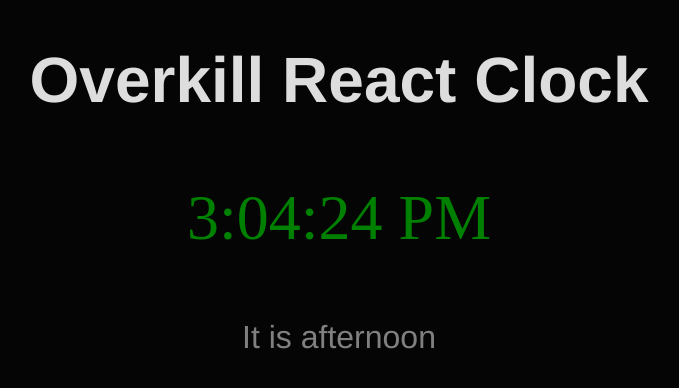
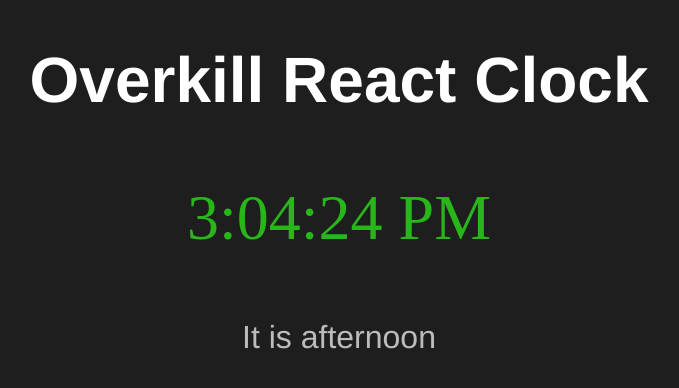
Before and after one commit to phss/overkill-react-clock, a React app: page / in a window 1280 px wide. Shown: the top 388 px of the page, without its empty margins (301-980 px from the left). Built offline with nearby package versions, Linux system fonts and the light colour scheme; the HTML template or start-up script is replaced by a standard one; a web font is replaced by a local one.

Commit message:
Tweak styles

```diff
--- a/src/styles/index.css
+++ b/src/styles/index.css
@@ -8,18 +8,18 @@
 
 body {
     font-family: "Helvetica Neue", Helvetica, Arial, sans-serif;
-    color: #ddd;
-    background-color: #050505;
+    color: #fff;
+    background-color: #050505e5;
     text-align: center;
     font-size: 200%;
 }
 
 .clock {
     font-family: "Orbitron";
-    color: green;
+    color: rgb(40, 182, 27);
     font-size: 200%;
 }
 
 .partOfDay {
-    color: gray;
+    color: rgba(255, 255, 255, 0.7)
 }
```
